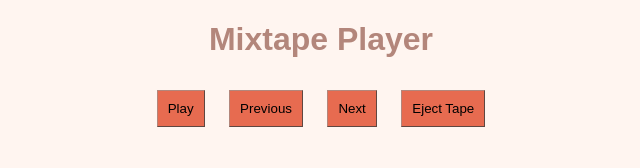
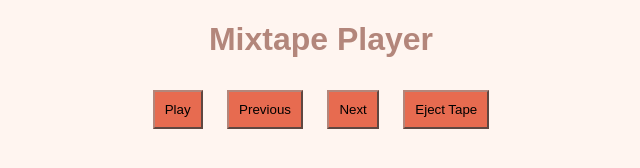
Before and after one commit to adamconkle/mixtape, a plain HTML site: page player.html in a window 1280 px wide. Shown: the full height of the page, 319-959 px from the left. Drawn offline with Linux system fonts and the light colour scheme.

Commit message:
Update styles.css

```diff
--- a/styles.css
+++ b/styles.css
@@ -7,10 +7,10 @@
 
 button {
   background-color: #e76b50;
-  border: 1px outset #b3867b;
+  border: 2px outset #b3867b;
 }
 
 button:hover {
-  border: 1px inset #b3867b;
+  border: 2px inset #b3867b;
   cursor: pointer;
 }
```
